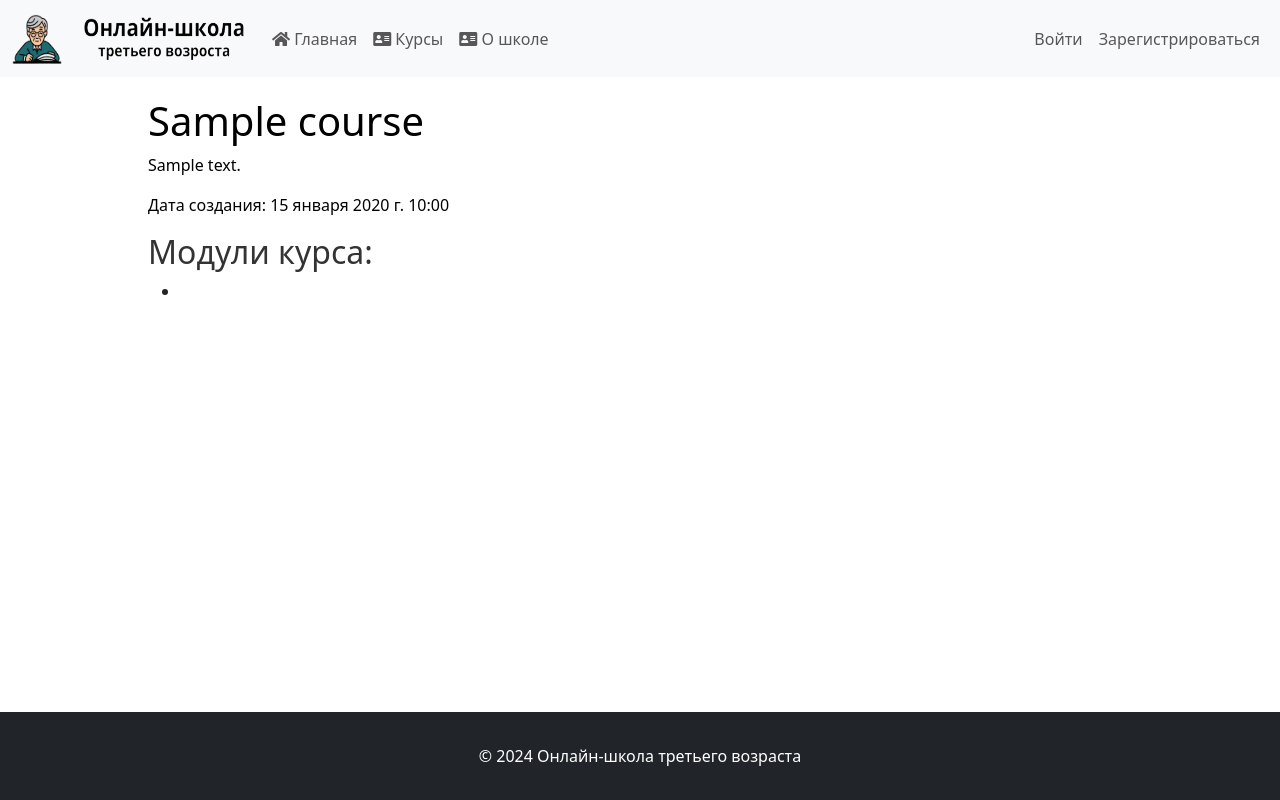
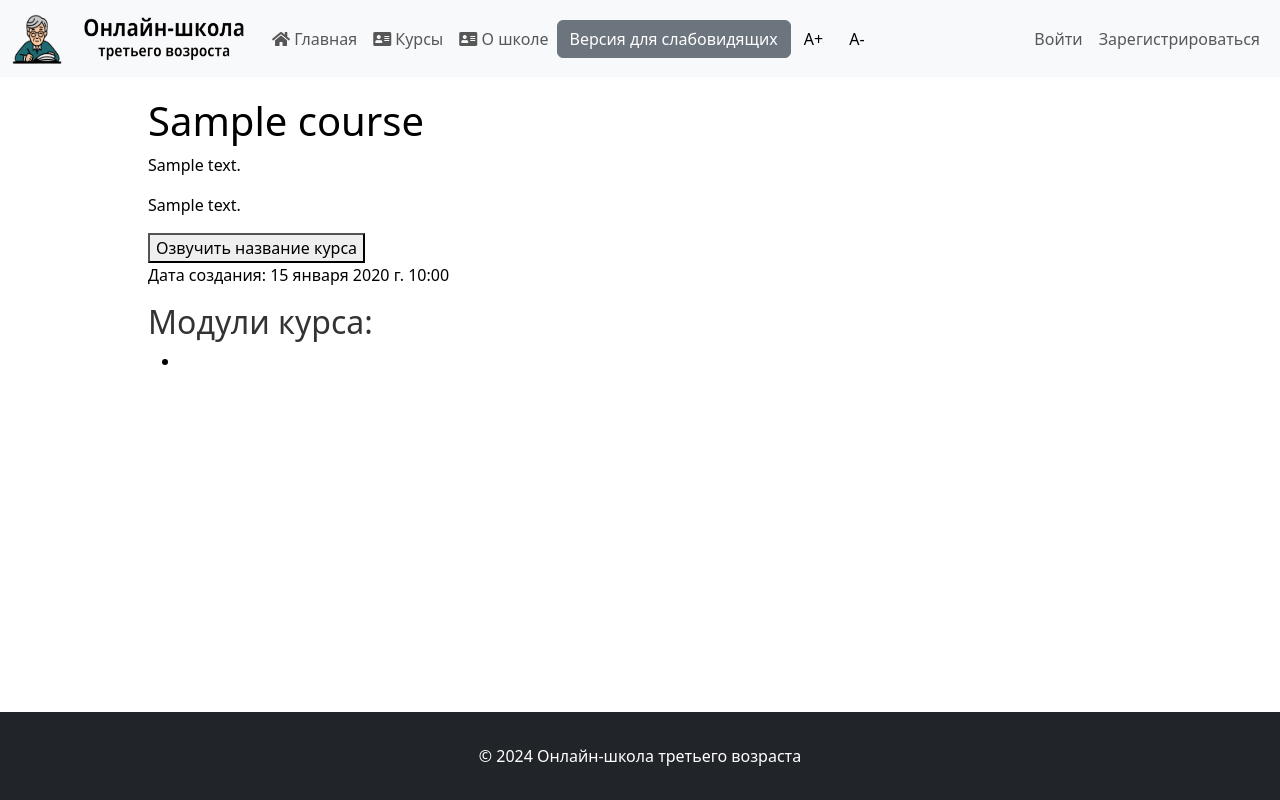
Before and after one commit to VladislavFl/education-system-django, a Django app: page /courses/course/1/ in a window 1280 px wide. Run offline with Django 4.2, Linux system fonts and the light colour scheme; tables that the repository leaves empty hold one stand-in row (values such as "Sample post"); some libraries are stand-ins or nearby versions.

Commit message:
version for the visually impaired

```diff
--- a/EducationSystem/courses/templates/courses/assignment_detail.html
+++ b/EducationSystem/courses/templates/courses/assignment_detail.html
@@ -5,6 +5,7 @@
 {% block content %}
 <div class="container mt-0">
     <h1>{{ assignment.title }}</h1>
+    <h2>Детали задания</h2>
     <p>{{ assignment.description }}</p>
 
     {% if user.is_authenticated and user|has_group:"Teacher" %}
@@ -15,7 +16,6 @@
         </div>
     {% endif %}
 
-    <h2>Детали задания</h2>
-    <p>Срок: {{ assignment.due_date }}</p>
-</div>
+
+ </div>
 {% endblock %}
--- a/EducationSystem/courses/templates/courses/course_detail.html
+++ b/EducationSystem/courses/templates/courses/course_detail.html
@@ -23,6 +23,9 @@
 <div class="container mt-0">
     <h1 style="color: black;">{{ course.title }}</h1>
     <p style="color: black;">{{ course.description }}</p>
+    <p class="speak">{{ course.description }}</p>
+    <button onclick="speakText('{{ course.title }}')">Озвучить название курса</button>
+
     <p style="color: black;">Дата создания: {{ course.date }}</p>
 
         {% if not request.GET.mode == 'edit' and not is_enrolled and course.is_automated %}
@@ -102,6 +105,11 @@
             }
         });
     });
+document.querySelectorAll('.speak').forEach(element => {
+    element.addEventListener('click', () => {
+        speakText(element.textContent);
+    });
+});
+
 </script>
-
 {% endblock %}
--- a/EducationSystem/main/static/main/css/main.css
+++ b/EducationSystem/main/static/main/css/main.css
@@ -1,3 +1,28 @@
+/* Стандартная версия */
+body {
+    background-color: #ffffff;
+    color: #000000;
+}
+
+/* Высококонтрастная версия */
+.high-contrast {
+    background-color: #000000 !important;
+    color: #ffffff !important;
+}
+
+.high-contrast a {
+    color: #ffcc00 !important;
+    text-decoration: underline;
+}
+
+.high-contrast .btn {
+    background-color: #ffcc00 !important;
+    color: #000000 !important;
+    border: 2px solid #ffffff !important;
+}
+
+
+
 image-container {
             position: relative;
             display: inline-block;
--- a/EducationSystem/main/templates/main/layout.html
+++ b/EducationSystem/main/templates/main/layout.html
@@ -37,16 +37,14 @@
                     <a class="nav-link" href="/#about"><i class="fas fa-address-card"></i> О школе</a>
                 </li>
 
-                {% if user.is_authenticated %}
-                    {% if user|has_group:"Teacher" %}
-                        <li class="nav-item">
-                            <a class="nav-link" href="{% url 'create_course' %}">
-                                <button class="btn btn-info"><i class="fas fa-plus-circle"></i> Добавить курс</button>
-                            </a>
-                        </li>
-                    {% endif %}
-                {% endif %}
+
             </ul>
+
+        <button id="toggleContrast" class="btn btn-secondary" onclick="toggleContrast()">Версия для слабовидящих</button>
+        <button class="btn btn-light" onclick="changeFontSize(1)">A+</button>
+        <button class="btn btn-light" onclick="changeFontSize(-1)">A-</button>
+
+
             <ul class="navbar-nav ms-auto d-flex align-items-center">
                 {% if user.is_authenticated %}
                 <li class="nav-item">
@@ -69,6 +67,10 @@
                 </li>
                 {% endif %}
             </ul>
+
+
+</nav>
+
         </div>
     </div>
 </nav>
@@ -88,3 +90,21 @@
     </div>
 </footer>
 </html>
+<script>
+function toggleContrast() {
+    document.body.classList.toggle('high-contrast');
+    const button = document.getElementById('toggleContrast');
+    button.textContent = document.body.classList.contains('high-contrast') ? 'Обычная версия' : 'Версия для слабовидящих';
+}
+
+function changeFontSize(step) {
+    let body = document.querySelector('body');
+    let currentSize = parseFloat(window.getComputedStyle(body).fontSize);
+    body.style.fontSize = (currentSize + step) + 'px';
+}
+function speakText(text) {
+    let speech = new SpeechSynthesisUtterance(text);
+    window.speechSynthesis.speak(speech);
+}
+
+</script>
```
